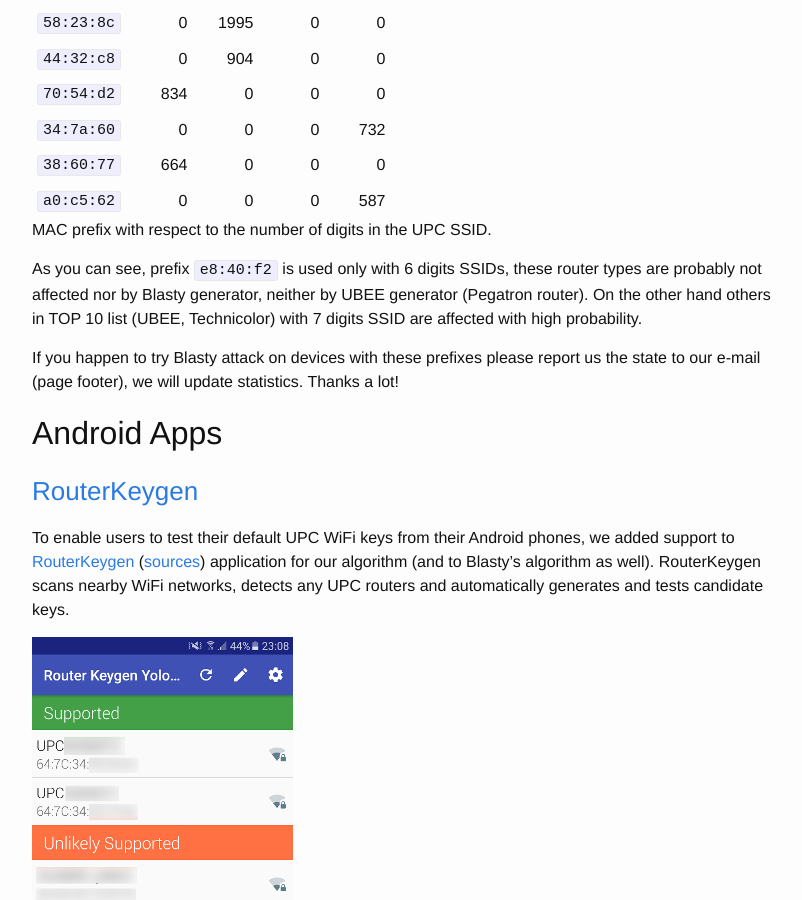
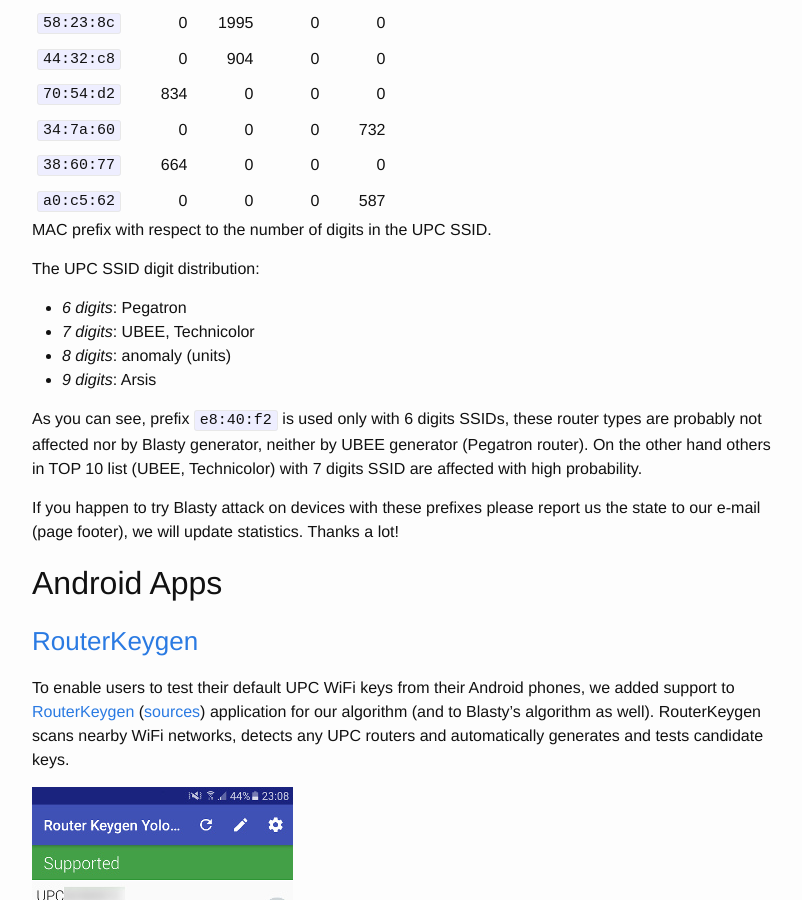
Before and after one commit to yolosec/deadcodeBlog, a Jekyll site: the page built from _posts/2016-06-14-UPC-UBEE-EVW3226-WPA2-Reversing.markdown, in a window 1280 px wide and 900 px high, scrolled down 29401 px. Shown: the whole window, without its empty margins (238-1040 px from the left). Built offline with Jekyll 4.4.1, drawn with Linux system fonts in a browser that asks for light colours; formulas are drawn with MathJax 3.

Commit message:
ubee: said length -> vendor relation added

```diff
--- a/_posts/2016-06-14-UPC-UBEE-EVW3226-WPA2-Reversing.markdown
+++ b/_posts/2016-06-14-UPC-UBEE-EVW3226-WPA2-Reversing.markdown
@@ -905,6 +905,13 @@ Top 10 MAC prefixes for UPC SSIDs. [macvendors.com](http://www.macvendors.com/)
 {:.mbtablestyle2}
 MAC prefix with respect to the number of digits in the UPC SSID.
 
+The UPC SSID digit distribution:
+
+*  _6 digits_: Pegatron
+*  _7 digits_: UBEE, Technicolor
+*  _8 digits_: anomaly (units)
+*  _9 digits_: Arsis
+
 As you can see, prefix `e8:40:f2` is used only with 6 digits SSIDs, these router types are probably not affected nor by
 Blasty generator, neither by UBEE generator (Pegatron router). On the other hand others in TOP 10 list (UBEE, Technicolor)
 with 7 digits SSID are affected with high probability.
```
